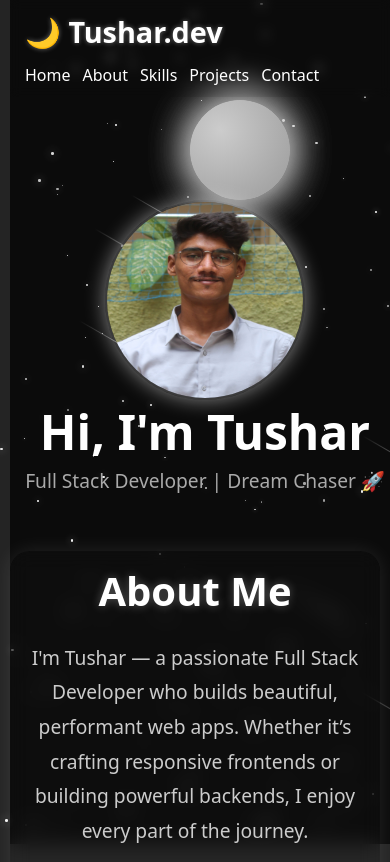
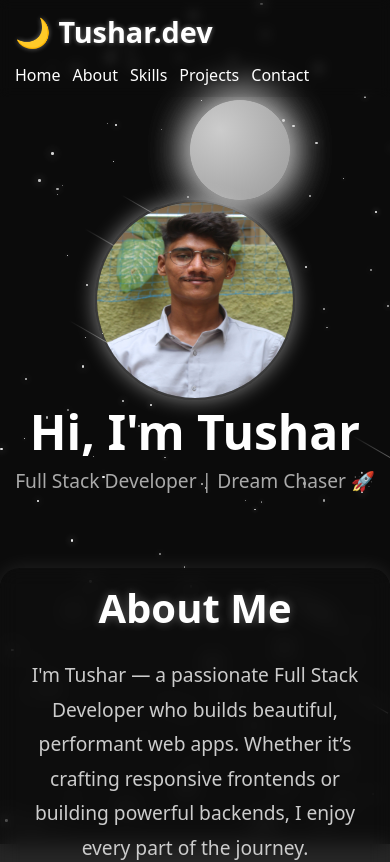
Before and after one commit to TusharYatageri/Portfolio, a React (Vite) app: page / in a window 390 px wide. Shown: the top 862 px of the page. Built offline with nearby package versions, Linux system fonts and the light colour scheme.

Commit message:
Added project component

```diff
--- a/src/index.css
+++ b/src/index.css
@@ -27,8 +27,9 @@
 }
 
 body, html {
+  margin-left: 0px auto;
   width: 100%;
-  overflow-y: scroll;
+  overflow-y: visible;
   scroll-behavior: smooth;
 }
 a {
@@ -81,7 +82,7 @@ button:focus-visible {
   }
 
   body {
-    padding: 0 10px;
+    padding: 0px;
     flex-direction: column;
     align-items: stretch;
   }
```
